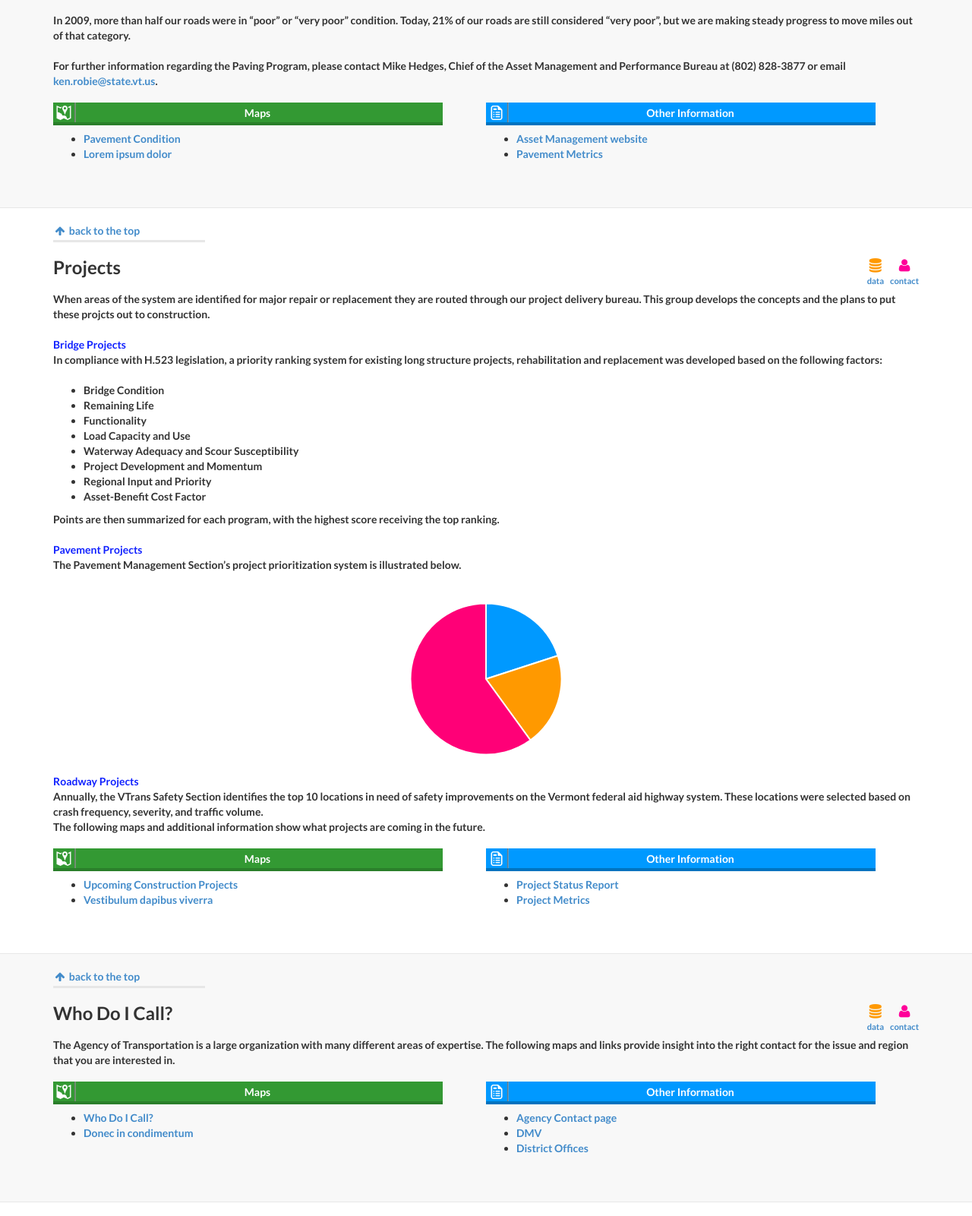
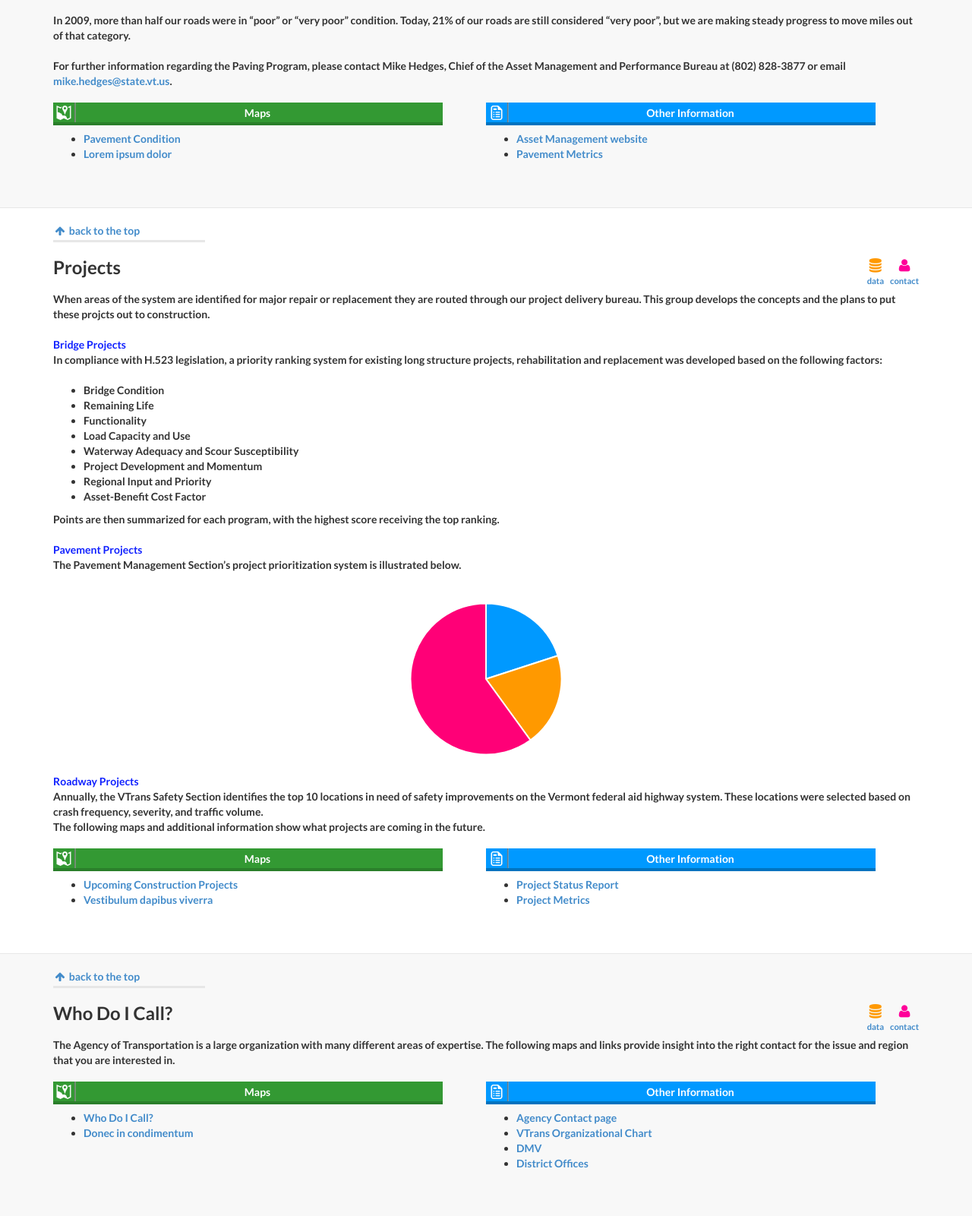
Before and after one commit to VTrans/vtp3-home, a plain HTML site: page index.html in a window 1280 px wide. Shown: the part 836-2437 px from the top of the page at 76% size. Drawn offline with Linux system fonts and the light colour scheme.

Commit message:
corrections

```diff
--- a/index.html
+++ b/index.html
@@ -185,7 +185,7 @@
 					</br>
 						<p>In 2009, more than half our roads were in “poor” or “very poor” condition. Today, 21% of our roads are still considered “very poor”, but we are making steady progress to move miles out of that category.</p>
 					</br>
-						<p>For further information regarding the Paving Program, please contact Mike Hedges, Chief of the Asset Management and Performance Bureau at (802) 828-3877 or email <a href="mailto:mike.hedges@state.vt.us?subject=VTransparency Pavement Question&body=I have a question about pavement">ken.robie@state.vt.us</a>.</p>
+						<p>For further information regarding the Paving Program, please contact Mike Hedges, Chief of the Asset Management and Performance Bureau at (802) 828-3877 or email <a href="mailto:mike.hedges@state.vt.us?subject=VTransparency Pavement Question&body=I have a question about pavement">mike.hedges@state.vt.us</a>.</p>
 					</div>
 					<div class="contentMaps">
 						<div class="mapsHeader" style="width:90%; text-align:center; height:30px;">
@@ -289,7 +289,7 @@
 						</br>
 
 						<div id="canvas-holder" style="text-align: center;">
-							<canvas id="chart-area" width="200" height="200"/>
+							<canvas id="chart-area" width="400" height="200"/>
 						</div>
 
 					</br>
@@ -359,6 +359,7 @@
 						</div>
 						<ul>
 							<li><a target="_blank" href="http://vtrans.vermont.gov/about-us/contact">Agency Contact page</a></li>
+							<li><a href="http://vtrans.vermont.gov/about-us">VTrans Organizational Chart</a></li>
 							<li><a target="_blank" href="http://dmv.vermont.gov/contact">DMV</a></li>
 							<li><a target="_blank" href="http://vtransoperations.vermont.gov/about/contacts">District Offices</a></li>
 						</ul>
```
